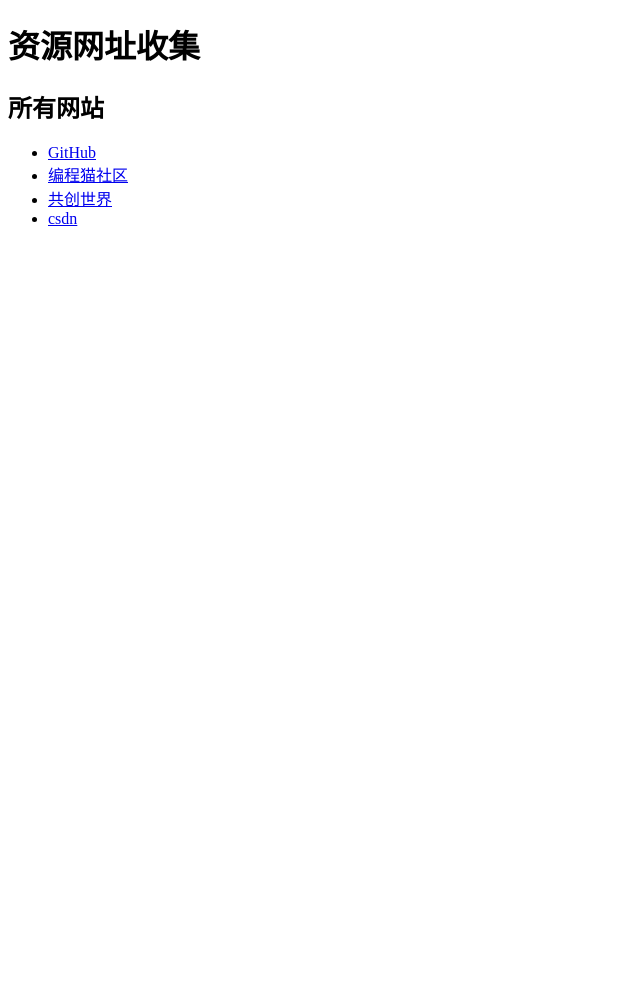
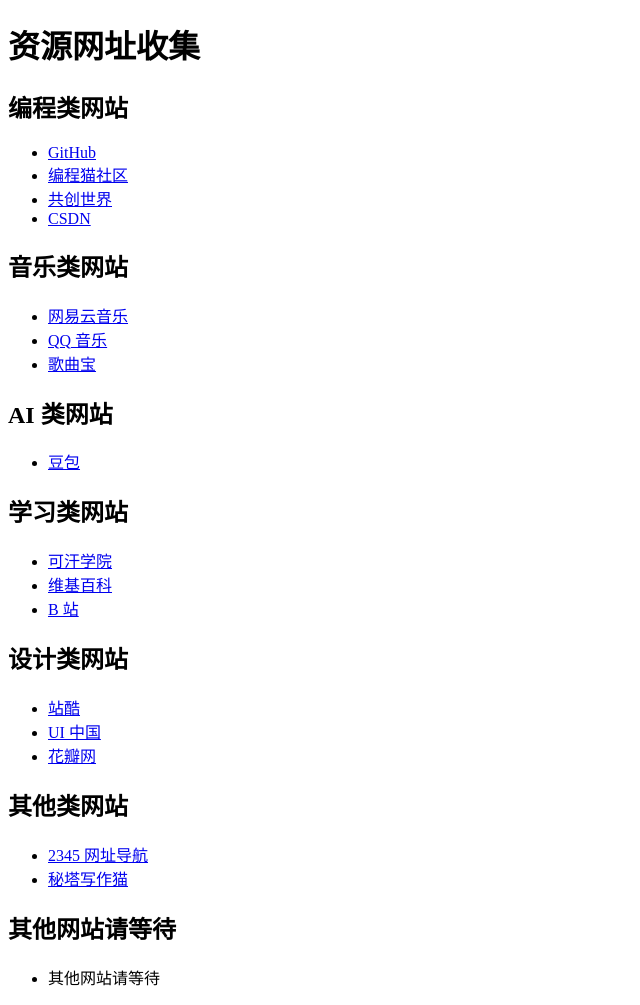
Before and after one commit to dassda54/dassda54.github.io, a plain HTML site: page index2.html in a window 1280 px wide. Shown: the whole page, without its empty margins (0-640 px from the left). Before the commit the page ends 800 px from the top, so only its background shows below. Drawn offline with Linux system fonts and the light colour scheme.

Commit message:
Update index2.html

```diff
--- a/index2.html
+++ b/index2.html
@@ -1,21 +1,57 @@
 <!DOCTYPE html>
-<html lang="en">
+<html>
+
 <head>
-    <meta charset="UTF-8">
-    <meta name="viewport" content="width=device-width, initial-scale=1.0">
   <title>资源网址收集</title>
 </head>
+
 <body>
   <h1>资源网址收集</h1>
 
-    <h2>所有网站</h2>
+  <h2>编程类网站</h2>
   <ul>
     <li><a href="https://github.com">GitHub</a></li>
     <li><a href="https://shequ.codemao.cn/">编程猫社区</a></li>
     <li><a href="https://www.ccw.site/">共创世界</a></li>
-        <li><a href="https://www.csdn.net/">csdn</a></li>
+    <li><a href="https://www.csdn.net/">CSDN</a></li>
   </ul>
 
+  <h2>音乐类网站</h2>
+  <ul>
+    <li><a href="https://music.163.com/">网易云音乐</a></li>
+    <li><a href="https://y.qq.com/">QQ 音乐</a></li>
+    <li><a href="https://www.gequbao.com/">歌曲宝</a></li>
+  </ul>
 
+  <h2>AI 类网站</h2>
+  <ul>
+    <li><a href="https://www.doubao.com/">豆包</a></li>
+  </ul>
+
+  <h2>学习类网站</h2>
+  <ul>
+    <li><a href="https://www.khanacademy.org/">可汗学院</a></li>
+    <li><a href="https://zh.wikipedia.org/">维基百科</a></li>
+    <li><a href="https://www.bilibili.com/">B 站</a></li>
+  </ul>
+
+  <h2>设计类网站</h2>
+  <ul>
+    <li><a href="https://www.zcool.com.cn/">站酷</a></li>
+    <li><a href="https://uiiiuiii.com/">UI 中国</a></li>
+    <li><a href="https://www.huabiao.com/">花瓣网</a></li>
+  </ul>
+
+  <h2>其他类网站</h2>
+  <ul>
+    <li><a href="https://www.2345.com">2345 网址导航</a></li>
+    <li><a href="https://www.xiezuocat.com">秘塔写作猫</a></li>
+  </ul>
+
+  <h2>其他网站请等待</h2>
+  <ul>
+      <li><a>其他网站请等待</a></li>
+  </ul>
 </body>
+
 </html>
```
Lines whose indentation alone changed are shown as unchanged.
